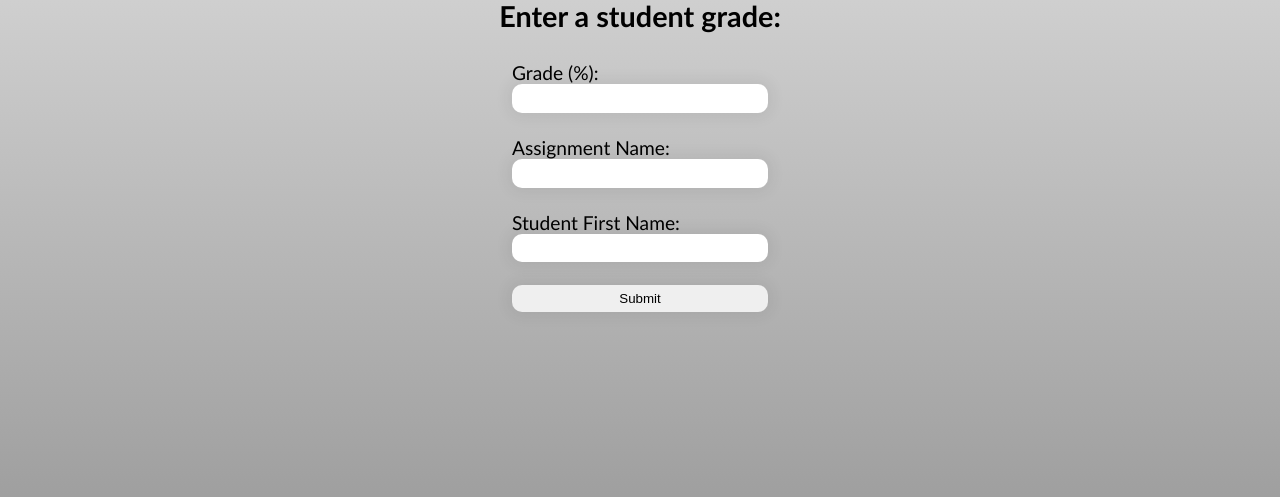
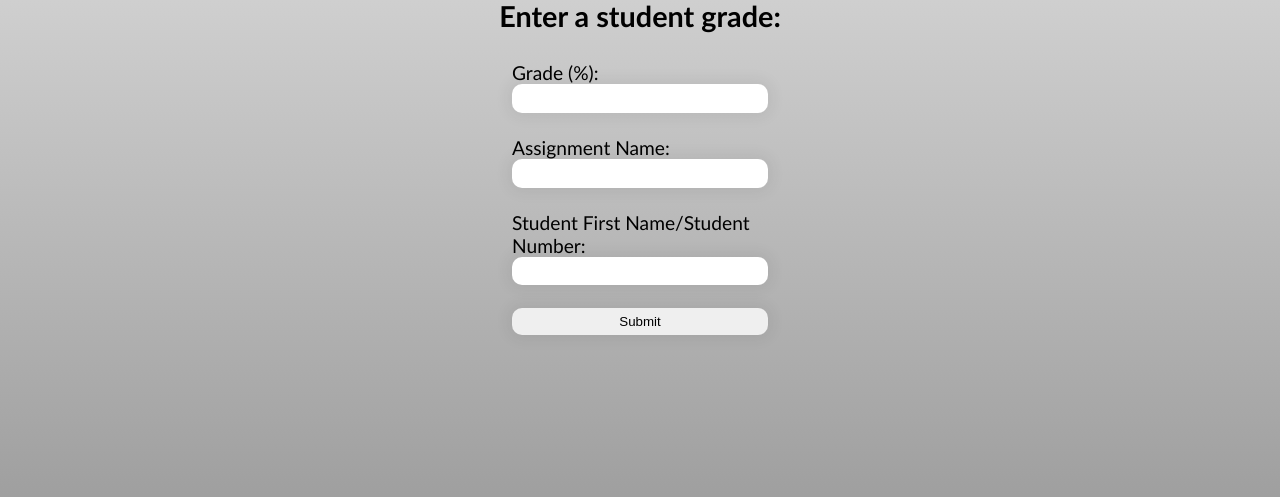
Before and after one commit to rafaelmaub/Assignment_1_PHP, a PHP site: page /form.php in a window 1280 px wide. Shown: the part 197-694 px from the top of the page. Run offline with PHP 8.4, Linux system fonts and the light colour scheme.

Commit message:
Update form.php

```diff
--- a/form.php
+++ b/form.php
@@ -24,8 +24,8 @@
 <label for="input2">Assignment Name:</label>
 <input type="text" name="assignment"id="input2">
 <br>
-<label for="input3">Student First Name:</label>
-<input type="text" name="student" id="input3">
+<label for="input3">Student First Name/Student Number:</label>
+<input type="text"  name="student" id="input3">
 <br>
 <input type="submit" value="Submit">
 </form>
```
